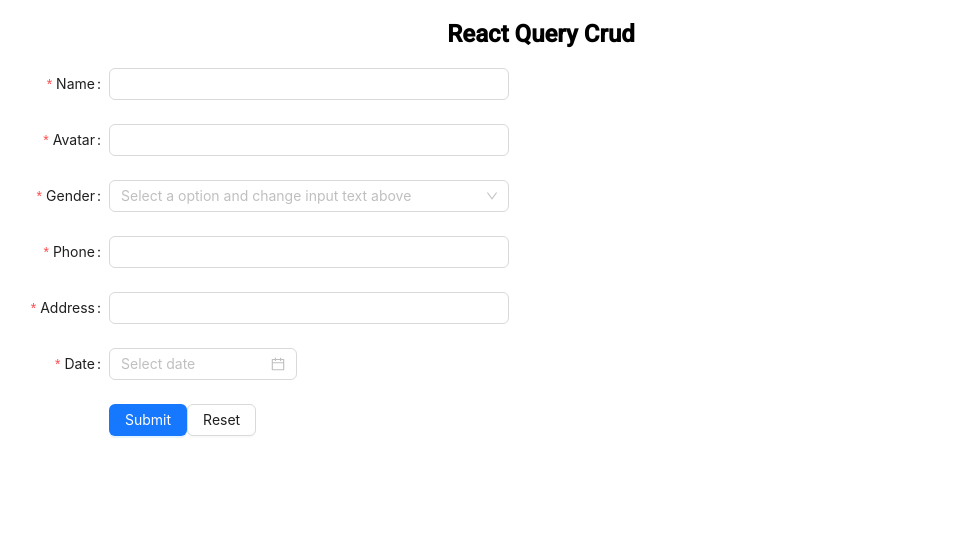
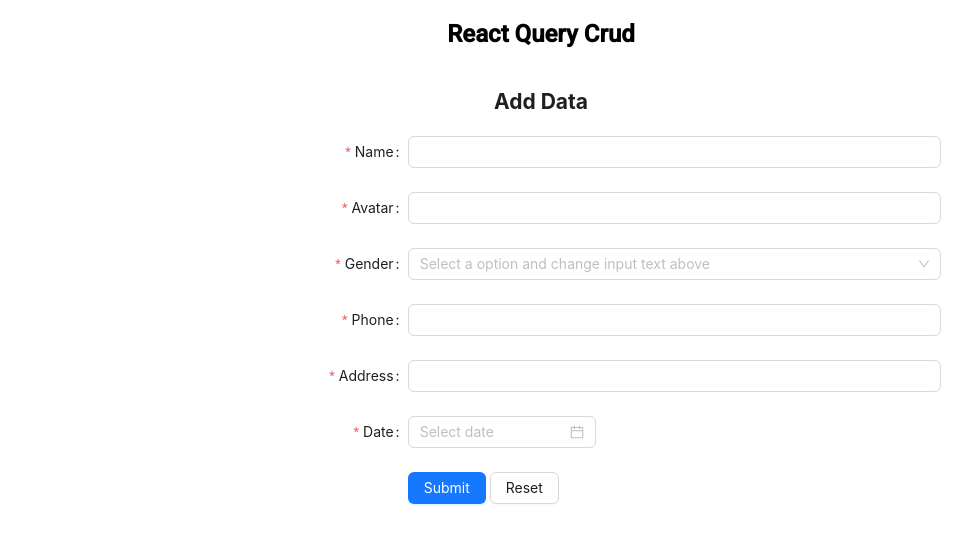
Before and after one commit to rahul-mauryaa/React_Query_Project, a React (Vite) app: page /add in a window 1280 px wide. Shown: the top 544 px of the page, without its empty margins (99-1071 px from the left). Built offline with nearby package versions, Linux system fonts and the light colour scheme.

Commit message:
fix issue

```diff
--- a/src/components/Table.tsx
+++ b/src/components/Table.tsx
@@ -151,7 +151,7 @@ const TableData: React.FC<{ data: FetchData[] | undefined }> = ({ data }) => {
               size={"small"}
               onClick={() => handleDelete()}
             >
-              DeleteAll
+              {selectedRowsData.length === 1 ? `Delete` : `DeleteAll`}
             </Button>{" "}
           </>
         )}
--- a/src/pages/AddForm.tsx
+++ b/src/pages/AddForm.tsx
@@ -30,13 +30,30 @@ const AddForm: React.FC = () => {
   };
 
   return (
+    <div
+      style={{
+        width: "100%",
+        height: "70vh",
+      }}
+    >
+      <div
+        style={{
+          height: "auto",
+          width: "auto",
+          display: "flex",
+          justifyContent: "center",
+        }}
+      >
         <Form
           {...layout}
           ref={formRef}
           name="control-ref"
           onFinish={onFinish}
-      style={{ maxWidth: 600 }}
+          style={{
+            width: 800,
+          }}
         >
+          <h2 style={{ textAlign: "center" }}>Add Data</h2>
           <Form.Item name="name" label="Name" rules={[{ required: true }]}>
             <Input />
           </Form.Item>
@@ -66,7 +83,11 @@ const AddForm: React.FC = () => {
           <Form.Item name="phone" label="Phone" rules={[{ required: true }]}>
             <Input type="number" />
           </Form.Item>
-      <Form.Item name="address" label="Address" rules={[{ required: true }]}>
+          <Form.Item
+            name="address"
+            label="Address"
+            rules={[{ required: true }]}
+          >
             <Input />
           </Form.Item>
           <Form.Item name="createdAt" label="Date" rules={[{ required: true }]}>
@@ -82,7 +103,7 @@ const AddForm: React.FC = () => {
           <Form.Item {...tailLayout}>
             <Button type="primary" htmlType="submit">
               Submit
-        </Button>
+            </Button>{" "}
             <Button htmlType="button" onClick={onReset}>
               Reset
             </Button>
@@ -91,6 +112,8 @@ const AddForm: React.FC = () => {
         </Button> */}
           </Form.Item>
         </Form>
+      </div>
+    </div>
   );
 };
 
```
Lines whose indentation alone changed are shown as unchanged.
